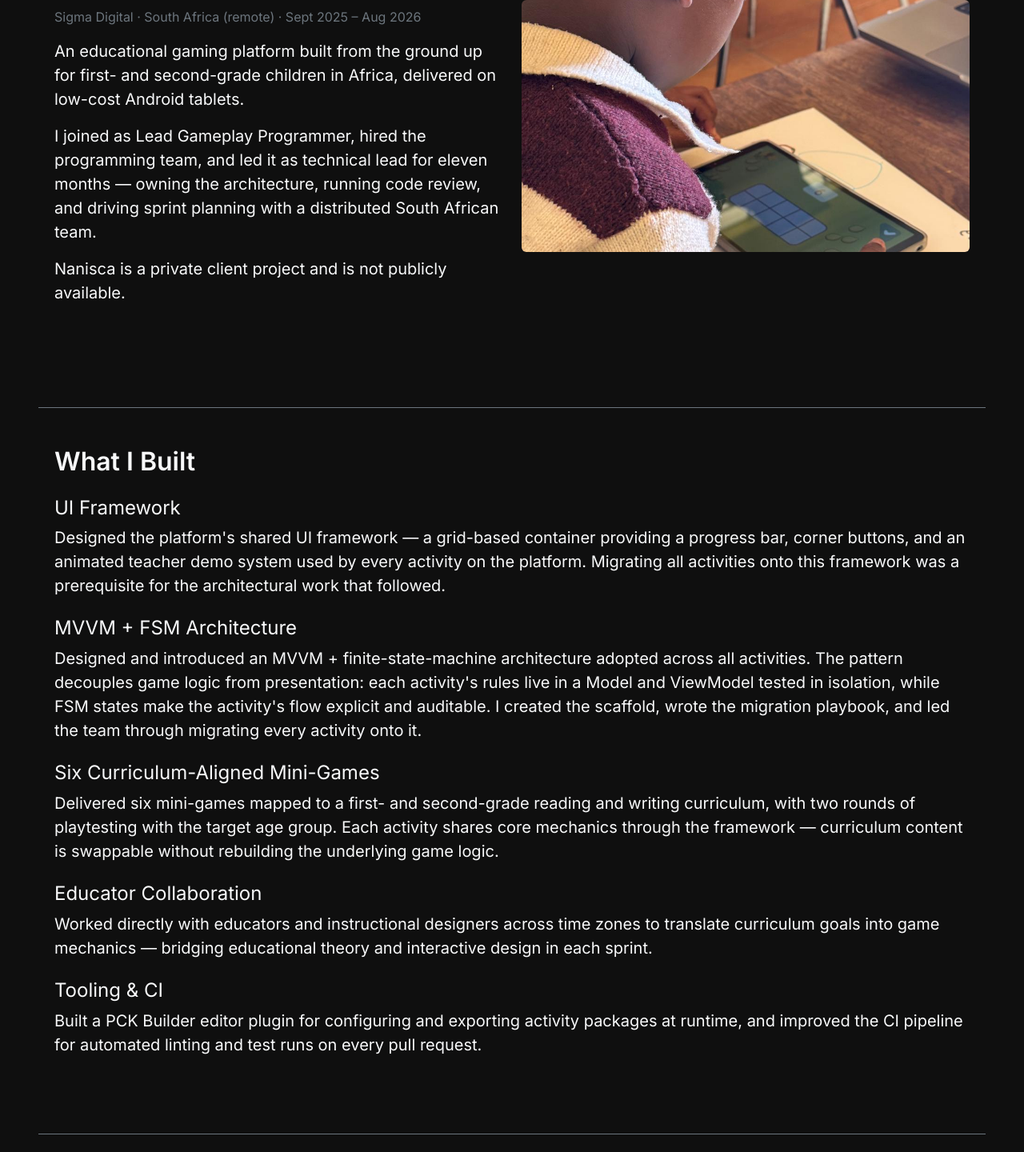
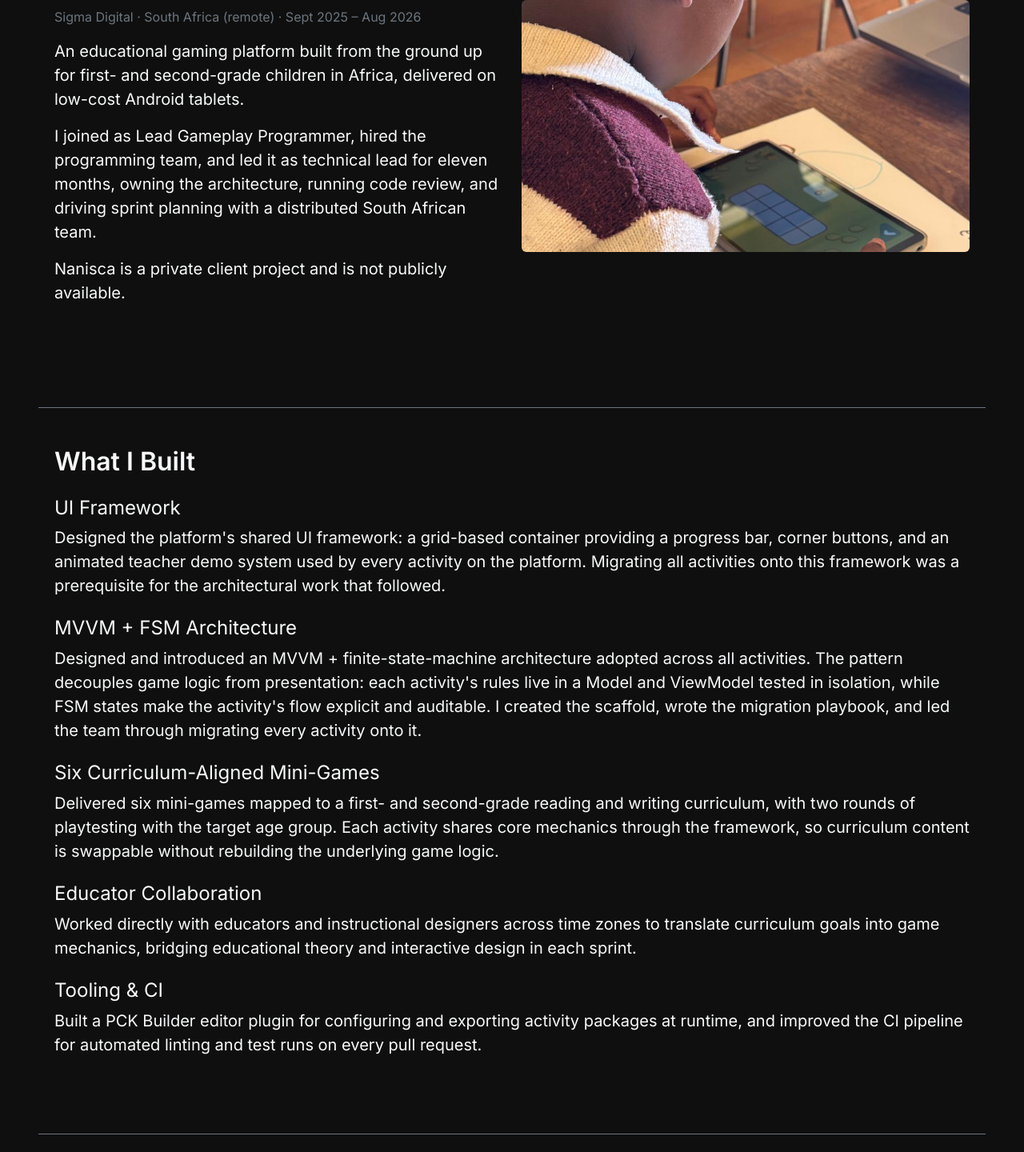
Before and after one commit to StrayEddy/edouardmurat.com, a Django app: page /games/nanisca/ in a window 1280 px wide. Shown: the part 314-1754 px from the top of the page at 80% size. Run offline with Django 5.2, Linux system fonts and the light colour scheme.

Commit message:
Sweep em dashes from every page and retire the last 'Steam playtest' wording
Thirteen em dashes across home.html and seven game pages replaced with
commas, colons or full stops (global no-em-dash rule). Base of 30, Aerial
Ambush, Veggies Island, Agent Ka and Pico Golf still called EdNoKa a
'Steam open playtest'; it has been a free public demo since 2026-09-06,
so the buttons and the two-engines paragraphs now say 'free Steam demo'.

Co-Authored-By: Claude Fable 5.1 <noreply@anthropic.com>
Claude-Session: https://claude.ai/code/session_01WvjBh2Nxwt33XRoiWFQBPV

```diff
--- a/edouardmurat/core/templates/core/home.html
+++ b/edouardmurat/core/templates/core/home.html
@@ -23,7 +23,7 @@
     <h2>About Me</h2>
     <p class="lead">I build gameplay systems, and I lead the people who build them.</p>
     <p>For the past year I led a six-person Godot team at Sigma Digital, building curriculum-aligned literacy games delivered on Android tablets to first- and second-grade children in Africa. I hired the team, owned the architecture, and ran code review and sprint planning.</p>
-    <p>Before games I spent six years as a professional developer &mdash; five of them writing production C# at Fujitsu Consulting, on a payment solution for HydroSherbrooke and the daycare management system for the Minist&egrave;re de la Famille du Qu&eacute;bec &mdash; and later helped lead a development team at BMC Software, where I also interviewed candidates.</p>
+    <p>Before games I spent six years as a professional developer, five of them writing production C# at Fujitsu Consulting, on a payment solution for HydroSherbrooke and the daycare management system for the Minist&egrave;re de la Famille du Qu&eacute;bec. Later I helped lead a development team at BMC Software, where I also interviewed candidates.</p>
     <p>I also hold a psychology degree, and spent seven years facilitating workshops and training managers and facilitators. That sounds like a detour and it isn't: it's why I think carefully about onboarding, difficulty curves, and what a playtest is actually telling you.</p>
     <p class="mb-0">Day to day: Godot and Unity, GDScript and C#, gameplay systems, AI behavior, procedural generation, and shaders. Everything below is playable.</p>
   </section>
@@ -47,7 +47,7 @@
             </div>
             <small class="text-secondary d-block mb-3">Sigma Digital &middot; South Africa (remote) &middot; Lead Gameplay Programmer</small>
             <p class="card-text">An educational gaming platform built from the ground up for first- and second-grade children in Africa. Six curriculum-aligned literacy mini-games on low-cost Android tablets, built on a shared UI framework and MVVM architecture designed so curriculum content is swappable without rebuilding core mechanics.</p>
-            <p class="card-text mb-0"><small class="text-secondary">Led a six-person Godot team &mdash; designed the platform architecture, drove adoption of a testable MVVM pattern across the whole codebase, ran code review and sprint planning.</small></p>
+            <p class="card-text mb-0"><small class="text-secondary">Led a six-person Godot team: designed the platform architecture, drove adoption of a testable MVVM pattern across the whole codebase, ran code review and sprint planning.</small></p>
           </div>
           <div class="m-2">
             <span class="badge rounded-pill bg-black">Godot</span>
@@ -103,7 +103,7 @@
               </div>
               <small class="text-secondary d-block mb-3">One More Turn Studios &middot; Solo Developer</small>
               <p class="card-text">Turn-based, grid-based dungeon crawler roguelike where death is permanent and every run shapes the next. Retraces Dante's path through Inferno, Purgatory, and Paradise across procedurally generated dungeons ruled by a false god.</p>
-              <p class="card-text mb-0"><small class="text-secondary">Sole programmer on the project &mdash; all Godot gameplay code, shaders, the game website, and backend. The creative director defined the vision; I owned everything technical, prioritizing and building features end-to-end.</small></p>
+              <p class="card-text mb-0"><small class="text-secondary">Sole programmer on the project: all Godot gameplay code, shaders, the game website, and backend. The creative director defined the vision; I owned everything technical, prioritizing and building features end-to-end.</small></p>
             </div>
             <div class="m-2">
               <span class="badge rounded-pill bg-black">Godot</span>
--- a/edouardmurat/core/templates/games/aerial_ambush.html
+++ b/edouardmurat/core/templates/games/aerial_ambush.html
@@ -27,7 +27,7 @@
         </p>
         <p class="text-secondary mb-0">
           <strong class="text-light">Two engines.</strong> Originally built in <strong class="text-light">Godot</strong>
-          as part of EdNoKa &mdash; that is the full version on the Steam playtest below. It was then rebuilt from scratch in
+          as part of EdNoKa; that is the full version in the free Steam demo below. It was then rebuilt from scratch in
           <strong class="text-light">Unity</strong> as a standalone demo: the web demo and the source below are the Unity build.
         </p>
         <a href="#" class="btn btn-outline-light mt-3 px-4 py-2" data-bs-toggle="modal" data-bs-target="#gameModal"
@@ -52,7 +52,7 @@
 
     <div>
       <a href="https://store.steampowered.com/app/3256100/EdNoKa/" target="_blank" class="btn-outline-light mt-3 px-4 py-2" data-umami-event="ednoka-playtest-clicked">
-        Play the full Godot version in EdNoKa (Steam open playtest)
+        Play the full Godot version in EdNoKa (free Steam demo)
       </a>
     </div>
   </section>
--- a/edouardmurat/core/templates/games/agent_ka.html
+++ b/edouardmurat/core/templates/games/agent_ka.html
@@ -25,7 +25,7 @@
         <p class="lead text-light">
           Inspired by *Where's Waldo?* with a twist, Agent Ka challenges your observation and timing. Use various powers to track your target in time.
         </p>
-        <a href="https://store.steampowered.com/app/3256100/EdNoKa/" target="_blank" class="btn btn-outline-light mt-3 px-4 py-2" data-umami-event="ednoka-playtest-clicked">Play the full game in EdNoKa (Steam open playtest)
+        <a href="https://store.steampowered.com/app/3256100/EdNoKa/" target="_blank" class="btn btn-outline-light mt-3 px-4 py-2" data-umami-event="ednoka-playtest-clicked">Play the full game in EdNoKa (free Steam demo)
         </a>
       </div>
 
@@ -47,7 +47,7 @@
       <div class="col">
         <h2 class="text-light mb-4">Gameplay Systems</h2>
         <ul class="list-unstyled fs-5">
-          <li class="mb-2">• Procedurally generated city and crowd simulation — a new layout in every session</li>
+          <li class="mb-2">• Procedurally generated city and crowd simulation, with a new layout every session</li>
           <li class="mb-2">• Power-based gameplay: X-ray vision, mini camera, slow motion, and more</li>
           <li class="mb-2">• Designed to be challenging and rewarding</li>
         </ul>
--- a/edouardmurat/core/templates/games/base_of_30.html
+++ b/edouardmurat/core/templates/games/base_of_30.html
@@ -28,7 +28,7 @@
         </p>
         <p class="text-secondary mb-0">
           <strong class="text-light">Two engines.</strong> Originally built in <strong class="text-light">Godot</strong>
-          as part of EdNoKa &mdash; that is the full version on the Steam playtest below. It was then rebuilt from scratch in
+          as part of EdNoKa; that is the full version in the free Steam demo below. It was then rebuilt from scratch in
           <strong class="text-light">Unity</strong> as a standalone demo: the web demo and the source below are the Unity build.
         </p>
         <a href="#" class="btn btn-outline-light mt-3 px-4 py-2" data-bs-toggle="modal" data-bs-target="#gameModal"
@@ -53,7 +53,7 @@
 
       <div>
         <a href="https://store.steampowered.com/app/3256100/EdNoKa/" target="_blank" class="btn-outline-light mt-3 px-4 py-2" data-umami-event="ednoka-playtest-clicked">
-          Play the full Godot version in EdNoKa (Steam open playtest)
+          Play the full Godot version in EdNoKa (free Steam demo)
         </a>
       </div>
   </section>
--- a/edouardmurat/core/templates/games/fruit.html
+++ b/edouardmurat/core/templates/games/fruit.html
@@ -23,7 +23,7 @@
           1-minute colorful 2D painting game where you paint as many fruits as you can.
         </p>
         <p class="lead text-light">
-          Splash, swipe, and paint fruits against the clock! Simple mechanics, vibrant visuals, and frantic fun — all created during a rapid game jam sprint.
+          Splash, swipe, and paint fruits against the clock! Simple mechanics, vibrant visuals, and frantic fun, all created during a rapid game jam sprint.
         </p>
         <a href="#" class="btn btn-outline-light mt-3 px-4 py-2" data-bs-toggle="modal" data-bs-target="#gameModal"
            onclick="document.getElementById('gameIframe').src = '{% static 'core/games/Fruit/index.html' %}';" data-umami-event="fruit-play-clicked">
--- a/edouardmurat/core/templates/games/meditation_world_vr.html
+++ b/edouardmurat/core/templates/games/meditation_world_vr.html
@@ -23,7 +23,7 @@
           A peaceful island in VR where you can meditate, connect, and practice mindfulness alongside users from around the world.
         </p>
         <p class="lead text-light">
-          Customize your space, follow guided meditations, or simply sit and reflect in a serene natural setting—designed to support both solo practice and social presence.
+          Customize your space, follow guided meditations, or simply sit and reflect in a serene natural setting, designed to support both solo practice and social presence.
         </p>
         <p class="text-secondary fst-italic mt-3">
           End-to-end development: solo-designed, built, and published.
--- a/edouardmurat/core/templates/games/nanisca.html
+++ b/edouardmurat/core/templates/games/nanisca.html
@@ -23,7 +23,7 @@
           An educational gaming platform built from the ground up for first- and second-grade children in Africa, delivered on low-cost Android tablets.
         </p>
         <p class="fs-5 text-light">
-          I joined as Lead Gameplay Programmer, hired the programming team, and led it as technical lead for eleven months — owning the architecture, running code review, and driving sprint planning with a distributed South African team.
+          I joined as Lead Gameplay Programmer, hired the programming team, and led it as technical lead for eleven months, owning the architecture, running code review, and driving sprint planning with a distributed South African team.
         </p>
         <p class="fs-5 text-light mb-0">
           Nanisca is a private client project and is not publicly available.
@@ -46,7 +46,7 @@
 
         <h4 class="text-light mt-4 mb-2">UI Framework</h4>
         <p class="fs-5">
-          Designed the platform's shared UI framework — a grid-based container providing a progress bar, corner buttons, and an animated teacher demo system used by every activity on the platform. Migrating all activities onto this framework was a prerequisite for the architectural work that followed.
+          Designed the platform's shared UI framework: a grid-based container providing a progress bar, corner buttons, and an animated teacher demo system used by every activity on the platform. Migrating all activities onto this framework was a prerequisite for the architectural work that followed.
         </p>
 
         <h4 class="text-light mt-4 mb-2">MVVM + FSM Architecture</h4>
@@ -56,12 +56,12 @@
 
         <h4 class="text-light mt-4 mb-2">Six Curriculum-Aligned Mini-Games</h4>
         <p class="fs-5">
-          Delivered six mini-games mapped to a first- and second-grade reading and writing curriculum, with two rounds of playtesting with the target age group. Each activity shares core mechanics through the framework — curriculum content is swappable without rebuilding the underlying game logic.
+          Delivered six mini-games mapped to a first- and second-grade reading and writing curriculum, with two rounds of playtesting with the target age group. Each activity shares core mechanics through the framework, so curriculum content is swappable without rebuilding the underlying game logic.
         </p>
 
         <h4 class="text-light mt-4 mb-2">Educator Collaboration</h4>
         <p class="fs-5">
-          Worked directly with educators and instructional designers across time zones to translate curriculum goals into game mechanics — bridging educational theory and interactive design in each sprint.
+          Worked directly with educators and instructional designers across time zones to translate curriculum goals into game mechanics, bridging educational theory and interactive design in each sprint.
         </p>
 
         <h4 class="text-light mt-4 mb-2">Tooling & CI</h4>
--- a/edouardmurat/core/templates/games/pico_golf.html
+++ b/edouardmurat/core/templates/games/pico_golf.html
@@ -25,7 +25,7 @@
         <p class="lead text-light">
           Precision and a gentle touch are key as you navigate through various courses, and gentle tides. Designed for a relaxing gameplay experience with a touch of challenge.
         </p>
-        <a href="https://store.steampowered.com/app/3256100/EdNoKa/" target="_blank" class="btn btn-outline-light mt-3 px-4 py-2" data-umami-event="ednoka-playtest-clicked">Play the full game in EdNoKa (Steam open playtest)
+        <a href="https://store.steampowered.com/app/3256100/EdNoKa/" target="_blank" class="btn btn-outline-light mt-3 px-4 py-2" data-umami-event="ednoka-playtest-clicked">Play the full game in EdNoKa (free Steam demo)
         </a>
       </div>
 
--- a/edouardmurat/core/templates/games/veggies_island.html
+++ b/edouardmurat/core/templates/games/veggies_island.html
@@ -26,7 +26,7 @@
           With charming animations, gentle pacing, and a relaxing vibe, Veggies Island invites players to unwind, grow crops, and take care of their own slice of paradise.
         </p>
         <a href="https://store.steampowered.com/app/3256100/EdNoKa/" target="_blank" class="btn btn-outline-light mt-3 px-4 py-2" data-umami-event="ednoka-playtest-clicked">
-          Play the full game in EdNoKa (Steam open playtest)
+          Play the full game in EdNoKa (free Steam demo)
         </a>
       </div>
 
@@ -49,7 +49,7 @@
         <h2 class="text-light mb-4">Game Features</h2>
         <ul class="list-unstyled fs-5">
           <li class="mb-2">• Cozy farming loop with planting, watering, and harvesting veggies</li>
-          <li class="mb-2">• A procedurally generated island — a new layout with each playthrough</li>
+          <li class="mb-2">• A procedurally generated island, with a new layout each playthrough</li>
           <li class="mb-2">• Simple inventory system to collect and manage your crops</li>
         </ul>
       </div>
```
